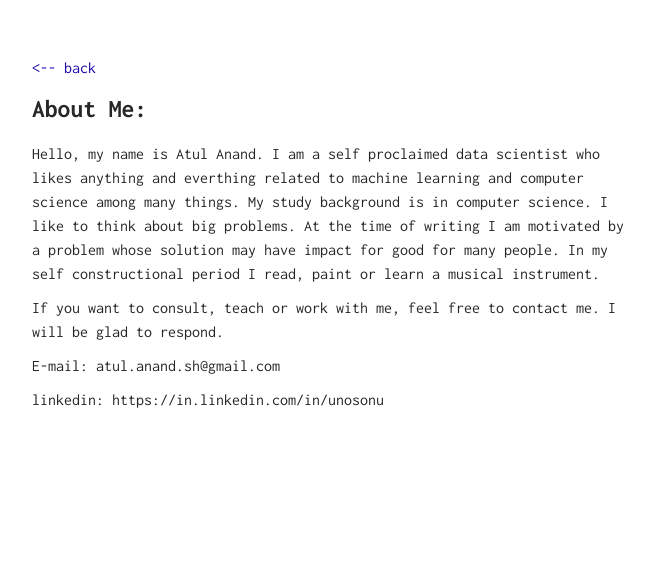
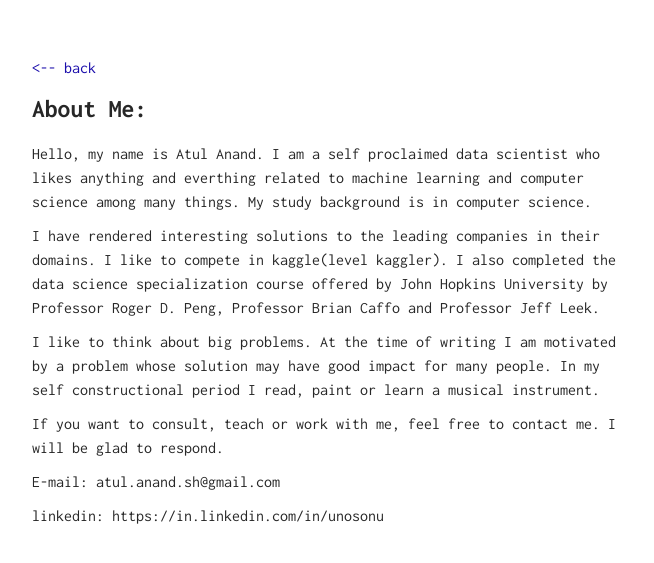
Before and after one commit to unosonu/unosonu.github.io, a Jekyll site: the page built from me/index.md, in a window 1280 px wide. Shown: the top 563 px of the page, without its empty margins (308-962 px from the left). Built offline with Jekyll 4.4.1, drawn with Linux system fonts in a browser that asks for light colours.

Commit message:
about edit

```diff
--- a/me/index.md
+++ b/me/index.md
@@ -2,7 +2,11 @@
 layout: about
 ---
 
-Hello, my name is Atul Anand. I am a self proclaimed data scientist who likes anything and everthing related to machine learning and computer science among many things. My study background is in computer science. I like to think about big problems. At the time of writing I am motivated by a problem whose solution may have impact for good for many people. In my self constructional period I read, paint or learn a musical instrument.
+Hello, my name is Atul Anand. I am a self proclaimed data scientist who likes anything and everthing related to machine learning and computer science among many things. My study background is in computer science.
+
+I have rendered interesting solutions to the leading companies in their domains. I like to compete in kaggle(level kaggler). I also completed the data science specialization course offered by John Hopkins University by Professor Roger D. Peng, Professor Brian Caffo and Professor Jeff Leek.
+
+I like to think about big problems. At the time of writing I am motivated by a problem whose solution may have good impact for many people. In my self constructional period I read, paint or learn a musical instrument.
 
 If you want to consult, teach or work with me, feel free to contact me. I will be glad to respond.
 
```
